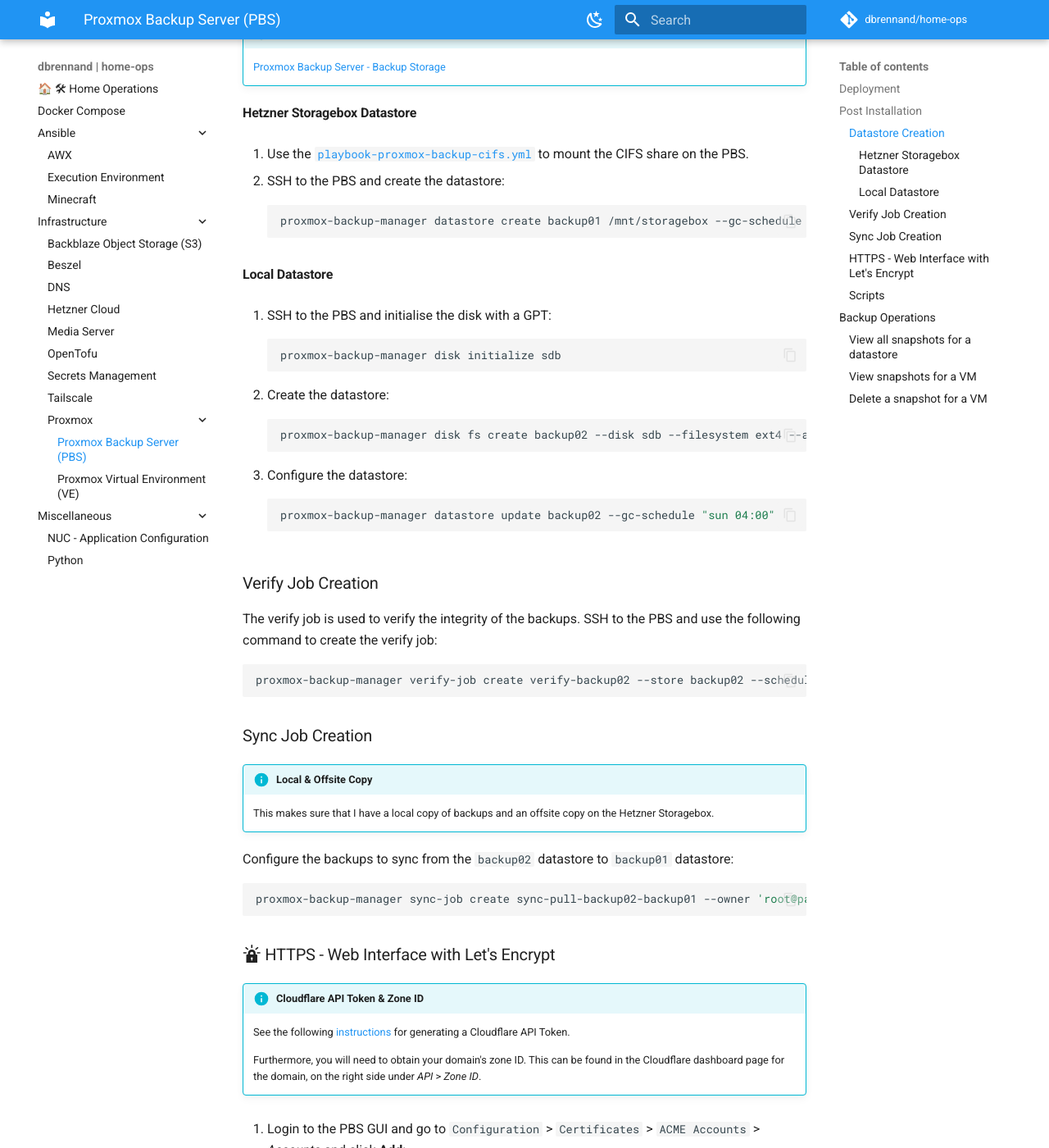
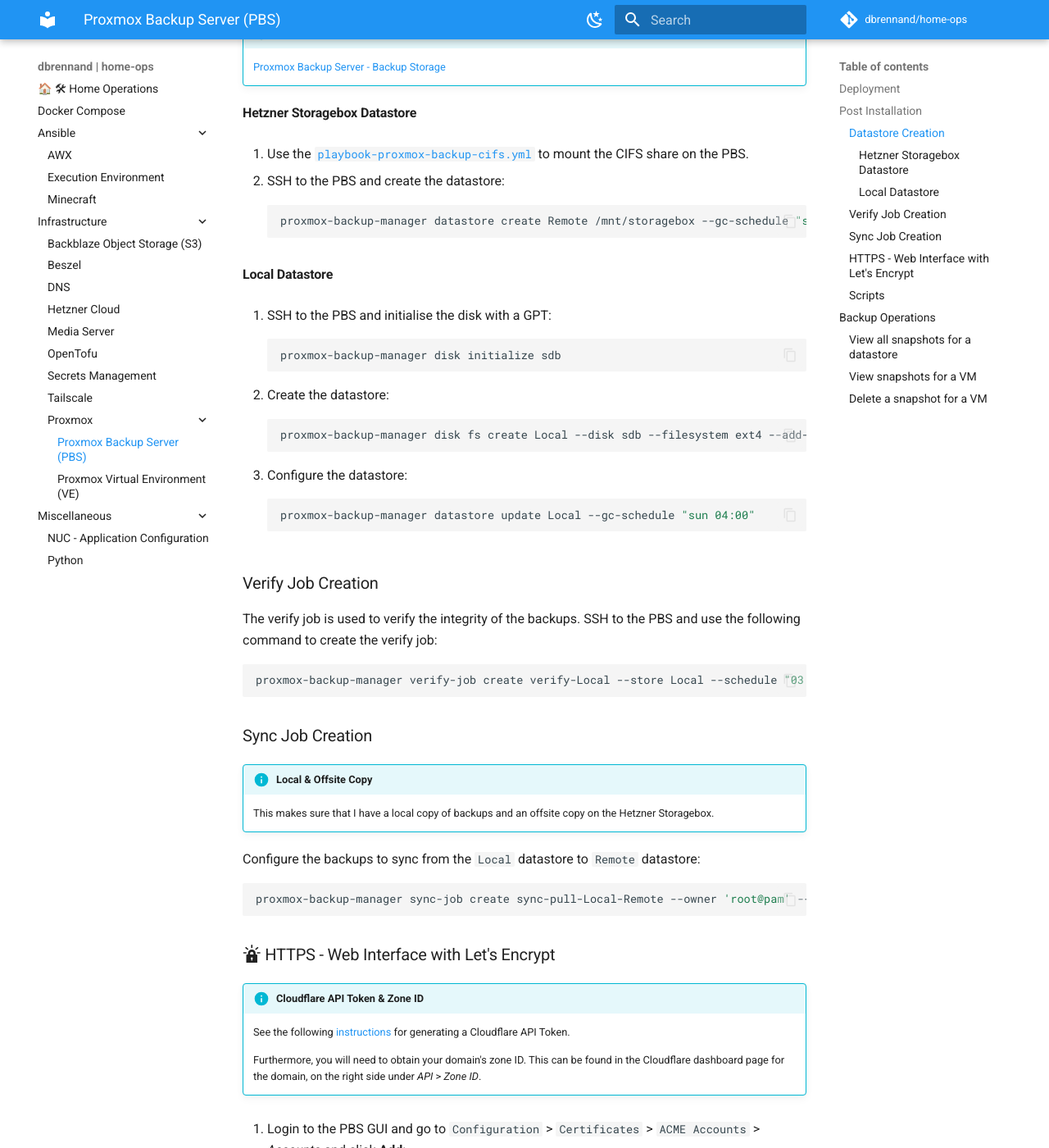
Before and after one commit to dbrennand/home-ops, an MkDocs documentation site: the page built from docs/infrastructure/proxmox/backup.md, in a window 1280 px wide and 1400 px high, scrolled down 2917 px. Shown: the whole window at 82% size. Built offline with MkDocs 1.6.1 and Material for MkDocs 9.7.7, drawn with Linux system fonts in a browser that asks for light colours; comment, search, counter and statistics services are not loaded.

Commit message:
docs(chore): update PBS datastore names

````diff
--- a/docs/infrastructure/proxmox/backup.md
+++ b/docs/infrastructure/proxmox/backup.md
@@ -100,7 +100,7 @@
 2. SSH to the PBS and create the datastore:
 
     ```bash
-    proxmox-backup-manager datastore create backup01 /mnt/storagebox --gc-schedule "sun 04:00"
+    proxmox-backup-manager datastore create Remote /mnt/storagebox --gc-schedule "sun 04:00"
     ```
 
 #### Local Datastore
@@ -114,13 +114,13 @@
 2. Create the datastore:
 
     ```bash
-    proxmox-backup-manager disk fs create backup02 --disk sdb --filesystem ext4 --add-datastore true
+    proxmox-backup-manager disk fs create Local --disk sdb --filesystem ext4 --add-datastore true
     ```
 
 3. Configure the datastore:
 
     ```bash
-    proxmox-backup-manager datastore update backup02 --gc-schedule "sun 04:00"
+    proxmox-backup-manager datastore update Local --gc-schedule "sun 04:00"
     ```
 
 ### Verify Job Creation
@@ -128,7 +128,7 @@
 The verify job is used to verify the integrity of the backups. SSH to the PBS and use the following command to create the verify job:
 
 ```bash
-proxmox-backup-manager verify-job create verify-backup02 --store backup02 --schedule "03:00" --ignore-verified=true --outdated-after=30
+proxmox-backup-manager verify-job create verify-Local --store Local --schedule "03:00" --ignore-verified=true --outdated-after=30
 ```
 
 ### Sync Job Creation
@@ -137,10 +137,10 @@
 
     This makes sure that I have a local copy of backups and an offsite copy on the Hetzner Storagebox.
 
-Configure the backups to sync from the `backup02` datastore to `backup01` datastore:
+Configure the backups to sync from the `Local` datastore to `Remote` datastore:
 
 ```bash
-proxmox-backup-manager sync-job create sync-pull-backup02-backup01 --owner 'root@pam' --store backup01 --remote-store backup02 --schedule "02:00" --remove-vanished=true
+proxmox-backup-manager sync-job create sync-pull-Local-Remote --owner 'root@pam' --store Remote --remote-store Local --schedule "02:00" --remove-vanished=true
 ```
 
 ### :simple-letsencrypt: HTTPS - Web Interface with Let's Encrypt
````
